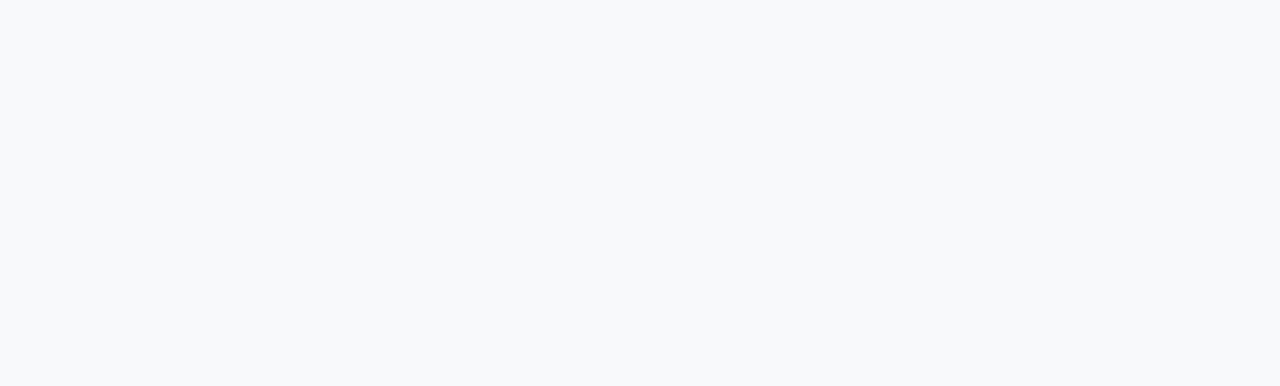
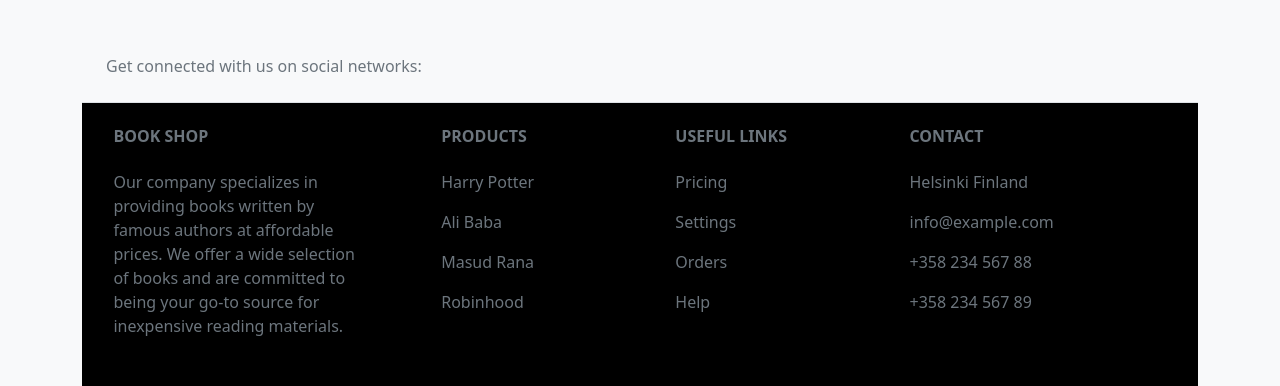
Before and after one commit to hasanmd91/Shopping_Cart, a React (Create React App) app: page /about in a window 1280 px wide. Shown: the part 874-1260 px from the top of the page. Before the commit the page ends 800 px from the top, so only its background shows below. Built offline with nearby package versions, Linux system fonts and the light colour scheme.

Commit message:
build footer

```diff
--- a/src/App.tsx
+++ b/src/App.tsx
@@ -5,19 +5,24 @@
 import About from "./Pages/About";
 import Navbar from "./components/Navbar";
 import { ShoppingCartProvider } from "./context/ShoppingCartContext";
+import { Footer } from "./Pages/Footer";
 
 const App = () => {
   return (
+    <>
+      {" "}
       <ShoppingCartProvider>
         <Navbar />
-      <Container className="mb-4">
+        <Container className="mb-4" style={{ minHeight: "100vh" }}>
           <Routes>
             <Route path="/" element={<Home />} />
             <Route path="/store" element={<Store />} />
             <Route path="/about" element={<About />} />
           </Routes>
         </Container>
+        <Footer />
       </ShoppingCartProvider>
+    </>
   );
 };
 
--- /dev/null
+++ b/src/Pages/Footer.tsx
@@ -0,0 +1,57 @@
+import React from "react";
+import { Container, Row, Col } from "react-bootstrap";
+
+export function Footer() {
+  return (
+    <Container className="text-center text-lg-start text-muted">
+      <section className="d-flex justify-content-center justify-content-lg-between p-4 border-bottom">
+        <div className="me-5 d-none d-lg-block">
+          <span>Get connected with us on social networks:</span>
+        </div>
+      </section>
+
+      <section className="">
+        <Container
+          className="text-center text-md-start p-2 "
+          style={{ backgroundColor: "black" }}
+        >
+          <Row className="mt-3">
+            <Col md="3" lg="4" xl="3" className="mx-auto mb-4 ">
+              <h6 className="text-uppercase fw-bold mb-4">Book Shop</h6>
+              <p>
+                Our company specializes in providing books written by famous
+                authors at affordable prices. We offer a wide selection of books
+                and are committed to being your go-to source for inexpensive
+                reading materials.
+              </p>
+            </Col>
+
+            <Col md="2" lg="2" xl="2" className="mx-auto mb-4">
+              <h6 className="text-uppercase fw-bold mb-4">Products</h6>
+              <p>Harry Potter</p>
+              <p>Ali Baba</p>
+              <p>Masud Rana </p>
+              <p>Robinhood</p>
+            </Col>
+
+            <Col md="3" lg="2" xl="2" className="mx-auto mb-4">
+              <h6 className="text-uppercase fw-bold mb-4">Useful links</h6>
+              <p>Pricing</p>
+              <p>Settings</p>
+              <p>Orders</p>
+              <p>Help</p>
+            </Col>
+
+            <Col md="4" lg="3" xl="3" className="mx-auto mb-md-0 mb-4">
+              <h6 className="text-uppercase fw-bold mb-4">Contact</h6>
+              <p>Helsinki Finland</p>
+              <p>info@example.com</p>
+              <p>+358 234 567 88</p>
+              <p>+358 234 567 89</p>
+            </Col>
+          </Row>
+        </Container>
+      </section>
+    </Container>
+  );
+}
```
Lines whose indentation alone changed are shown as unchanged.
